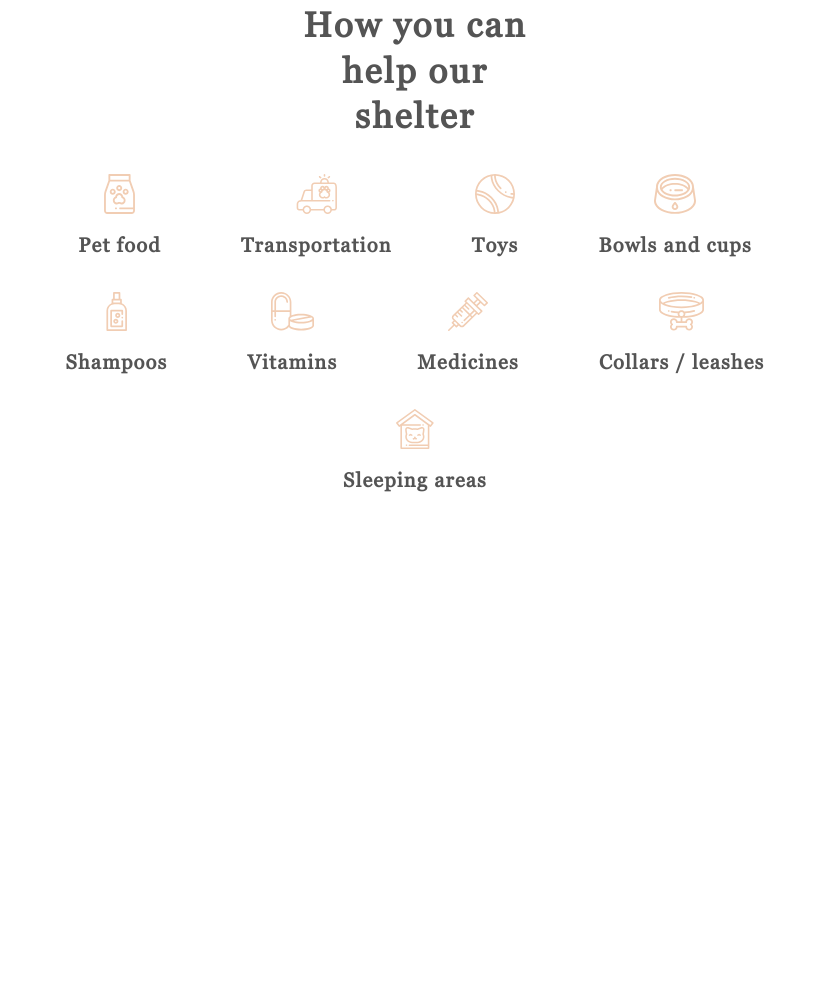
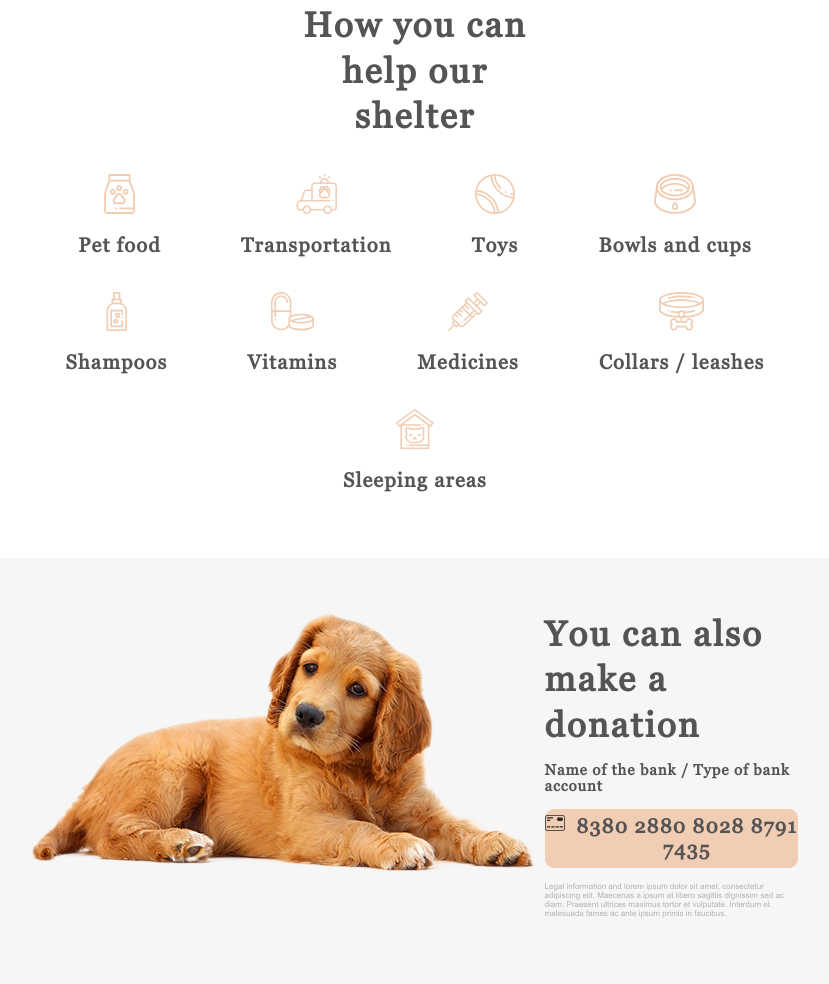
Before and after one commit to DenisPank/rsschool-cv-2022Q1-, a plain HTML site: page page/main/index.html in a window 1280 px wide. Shown: the part 1927-2911 px from the top of the page, without its empty margins (225-1054 px from the left). Before the commit the page ends 2485 px from the top, so only its background shows below. Drawn offline with Linux system fonts and the light colour scheme.

Commit message:
feat: add donation

```diff
--- a/page/main/index.html
+++ b/page/main/index.html
@@ -243,6 +243,35 @@
             </div>
           </div>
         </section>
+        <section class="donation">
+          <div class="container">
+            <div class="donation__wrap">
+              <div class="donation__img-wrap">
+                <img src="../../assest/image/donation-dog.png" alt="Dog" />
+              </div>
+              <div class="donation__content">
+                <h3 class="donation__title">You can also make a donation</h3>
+                <h5 class="donation__subtitle">
+                  Name of the bank / Type of bank account
+                </h5>
+                <button class="donation__btn btn">
+                  <img
+                    class="donation__btn-img"
+                    src="../../assest/icon/credit-card.svg"
+                    alt="card"
+                  />
+                  <h4 class="donation__btn-text">8380 2880 8028 8791 7435</h4>
+                </button>
+                <p class="donation__info">
+                  Legal information and lorem ipsum dolor sit amet, consectetur
+                  adipiscing elit. Maecenas a ipsum at libero sagittis dignissim
+                  sed ac diam. Praesent ultrices maximus tortor et vulputate.
+                  Interdum et malesuada fames ac ante ipsum primis in faucibus.
+                </p>
+              </div>
+            </div>
+          </div>
+        </section>
       </main>
       <footer class="footer"></footer>
     </div>
--- a/page/main/style.css
+++ b/page/main/style.css
@@ -297,3 +297,42 @@ h5 {
   justify-content: center;
 }
 /* help */
+/* donation */
+.donation {
+  padding: 4.2vw 0 5.21vw;
+  background-color: rgba(246, 246, 246, 1);
+}
+.donation__wrap {
+  display: flex;
+  justify-content: space-evenly;
+}
+.donation__content {
+  width: 19.8vw;
+}
+.donation__title {
+  color: rgba(84, 84, 84, 1);
+}
+.donation__subtitle {
+  margin-top: 1.05vw;
+  color: rgba(84, 84, 84, 1);
+}
+.donation__btn {
+  border-radius: 9px;
+  margin: 1.09vw 0;
+  display: flex;
+  justify-content: center;
+  width: 100%;
+  padding: 0.5vw 0;
+}
+.donation__btn-img {
+  width: 1.6vw;
+  margin-right: 0.8vw;
+}
+.donation__btn-text {
+  color: rgba(84, 84, 84, 1);
+}
+.donation__info {
+  color: rgba(178, 178, 178, 1);
+  font-size: 0.628em;
+}
+/* donation */
```
Also changed, not shown: assest/icon/credit-card.svg (added).
